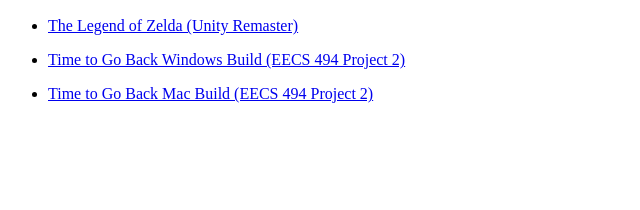
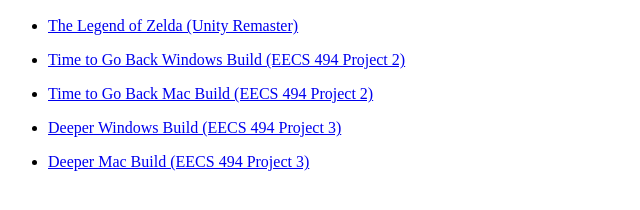
Before and after one commit to damianjj1/damianjj1.github.io, a plain HTML site: page index.html in a window 1280 px wide. Shown: the part 96-306 px from the top of the page, without its empty margins (0-640 px from the left). Drawn offline with Linux system fonts and the light colour scheme.

Commit message:
Update index.html

```diff
--- a/index.html
+++ b/index.html
@@ -14,5 +14,11 @@
  <ul>
 <li><a href="/Time_To_Go_Back_mac.zip">Time to Go Back Mac Build (EECS 494 Project 2)</a></li>
 </ul>
+ <ul>
+<li><a href="/Final_Windows_Build.zip">Deeper Windows Build (EECS 494 Project 3)</a></li>
+</ul>
+   <ul>
+<li><a href="/Final_Mac_Build.zip">Deeper Mac Build (EECS 494 Project 3)</a></li>
+</ul>
 
 </html>
```
